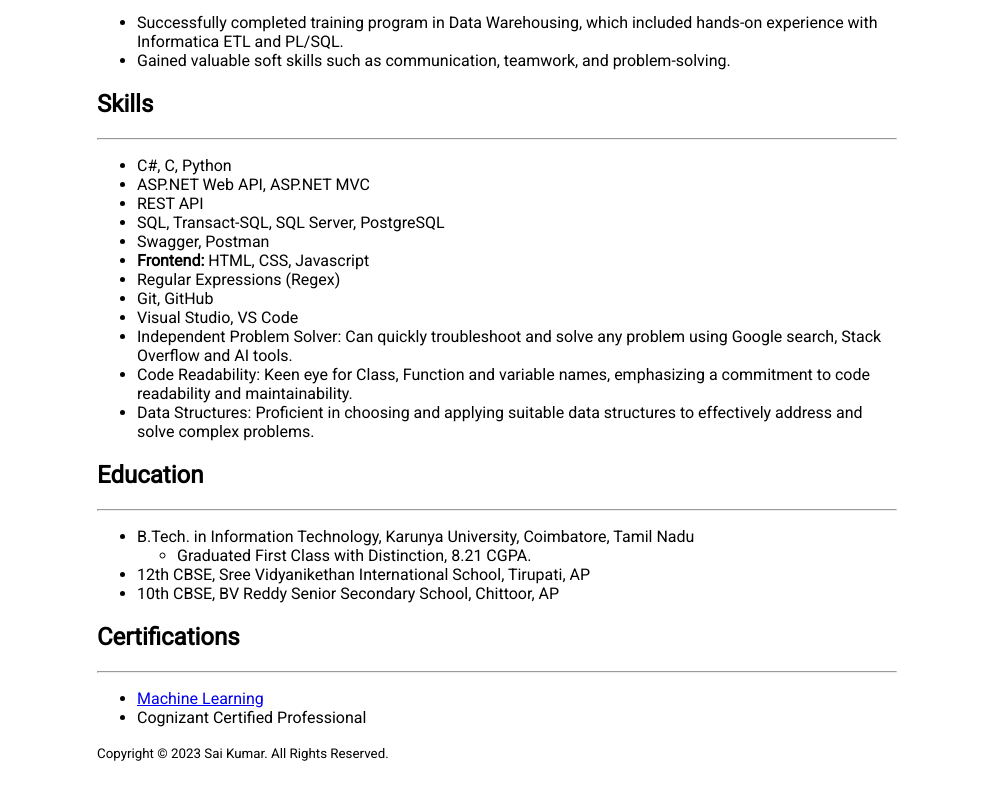
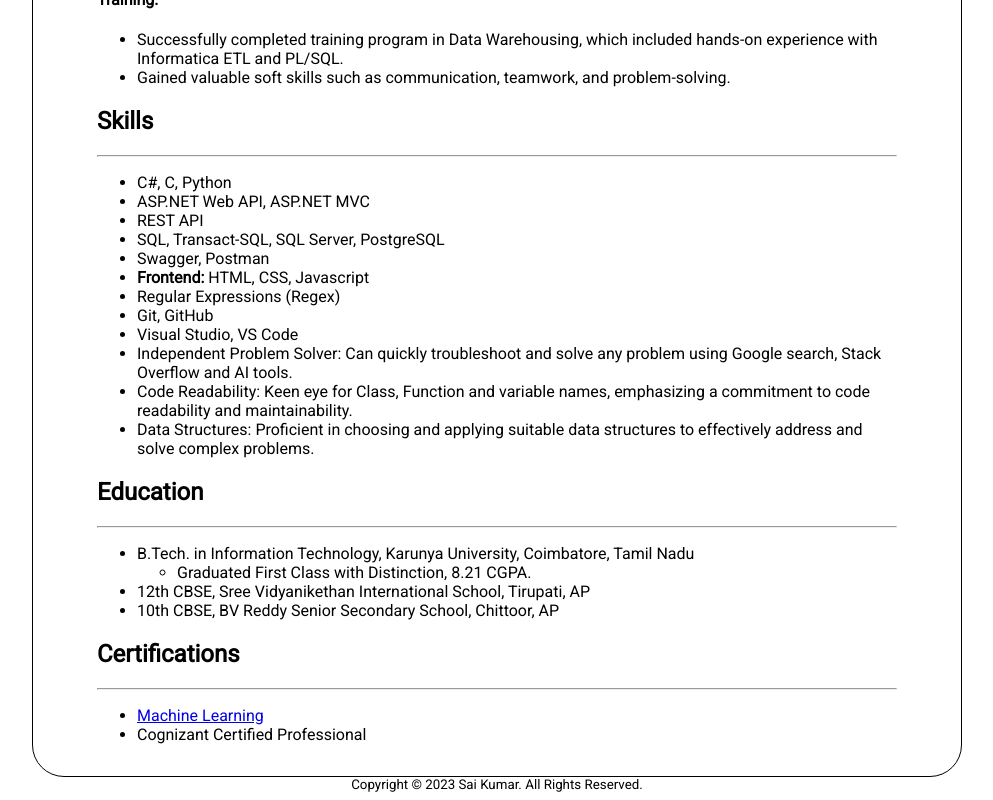
Before and after one commit to SaiKummar/html-portfolio, a plain HTML site: page index.html in a window 1280 px wide. Shown: the part 1189-1989 px from the top of the page, without its empty margins (143-1136 px from the left). Before the commit the page ends 1959 px from the top, so only its background shows below. Drawn offline with Linux system fonts and the light colour scheme.

Commit message:
add border

```diff
--- a/index.html
+++ b/index.html
@@ -12,9 +12,6 @@
     <style>
         body {
             font-family: 'Roboto', sans-serif;
-            display: flex;
-            justify-content: center;
-            align-items: center;
         }
 
         address,
@@ -44,13 +41,28 @@
             transform: rotateX(360deg);
         }
 
+        .resume-container {
+            display: flex;
+            justify-content: center;
+            align-items: center;
+        }
+
         .resume {
             width: 100vb;
+            border: 0.1rem solid black;
+            border-radius: 2rem;
+            padding: 1rem 4rem;
+        }
+
+        footer {
+            display: flex;
+            justify-content: center;
         }
     </style>
 </head>
 
 <body>
+    <div class="resume-container">
         <div class="resume">
             <h1>P Sai Kumar Reddy</h1>
             <address>saikummar94@gmail.com</address>
@@ -182,10 +194,11 @@
                 </li>
                 <li>Cognizant Certified Professional</li>
             </ul>
+        </div>
+    </div>
     <footer>
         <small>Copyright © 2023 Sai Kumar. All Rights Reserved.</small>
     </footer>
-    </div>
 </body>
 
 </html>
```
Lines whose indentation alone changed are shown as unchanged.
